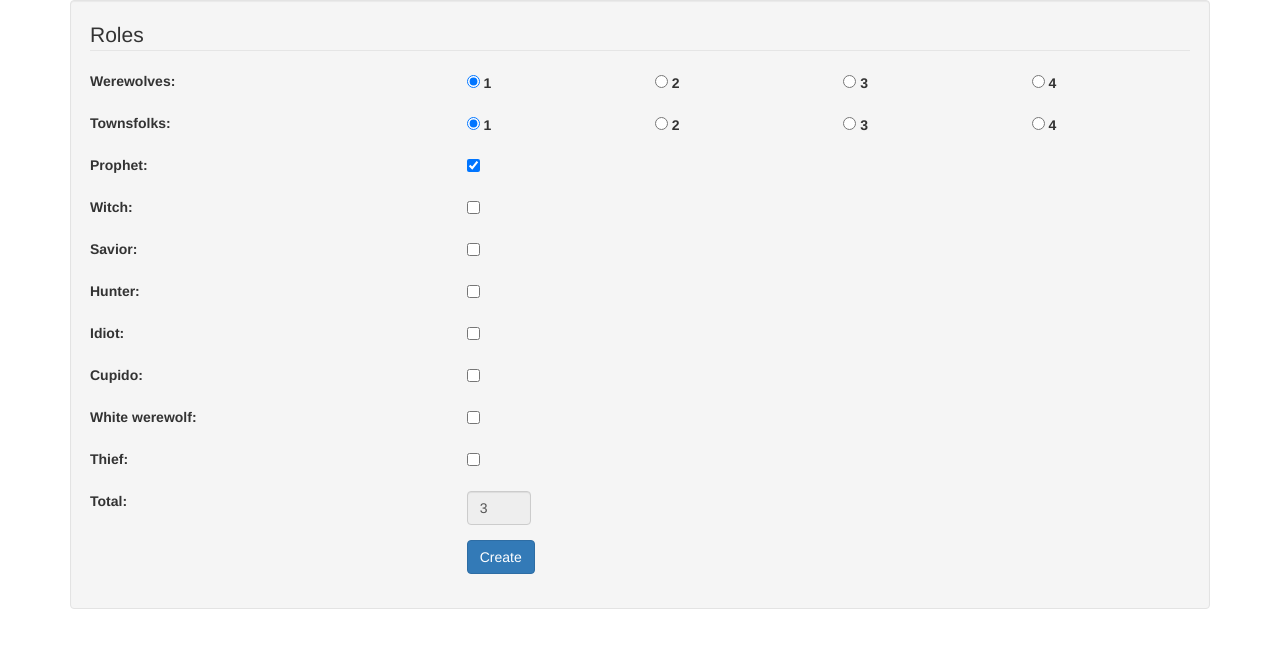
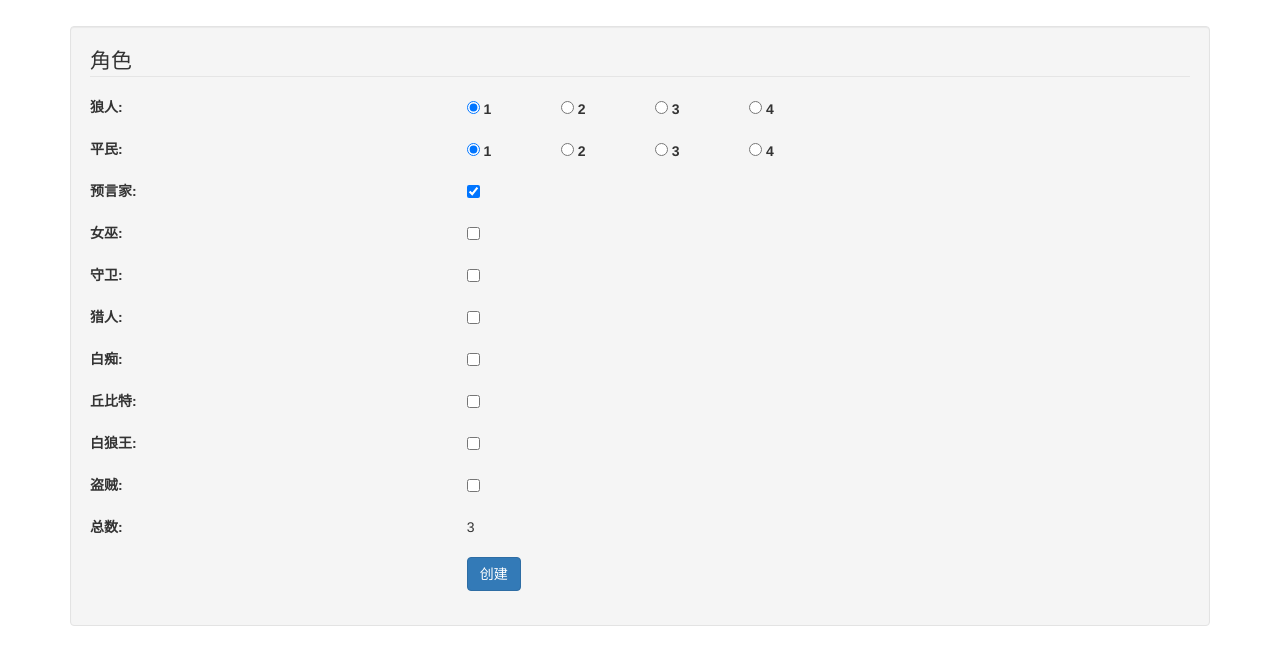
Before and after one commit to shipingTU/werewolf, a PHP site: page /createGame.php in a window 1280 px wide. Shown: the top 665 px of the page. Run offline with PHP 8.4, Linux system fonts and the light colour scheme.

Commit message:
delete game is OK and start to create game

```diff
--- a/createGame.php
+++ b/createGame.php
@@ -1,41 +1,39 @@
 <!DOCTYPE html>
-<html lang="en">
+<html>
   <head>
     <meta charset="utf-8">
     <meta name="viewport" content="width=device-width, initial-scale=1">
-    <title>Create game</title>
+    <title>创建游戏</title>
 
-    <!--link rel="icon" href="./source/favicon.ico"-->
     <link href="css/bootstrap.min.css" rel="stylesheet">
     <script src="js/jquery-1.11.1.min.js" type="text/javascript"></script>
     <script src="js/createGame.js" type="text/javascript"></script>
   </head>
 
   <body>
-	<div class="container" id="main">
+	<div class="container" id="main" style="margin-top:2%">
 		<div class="well bs-component">
-			<form id="gameForm" action="func/createPost.php" method="post">
-				<fieldset>
-					<legend>Roles</legend>
-					<!--Werewolf-->
+			<legend>角色</legend>
+
+			<!--Werewolves-->
 			<div class="form-group row">
-					    <label class="col-xs-4 col-form-label">Werewolves:</label>
-					    	<div class="col-xs-2 form-check form-check-inline">
+			    <label class="col-xs-4 col-form-label">狼人:</label>
+			    	<div class="col-xs-1 form-check form-check-inline">
 						<label class="form-check-label">
 					    	<input class="form-check-input" type="radio" name="sumWerewolves" value="1" checked> 1
 						</label>
 					</div>
-							<div class="col-xs-2 form-check form-check-inline">
+					<div class="col-xs-1 form-check form-check-inline">
 						<label class="form-check-label">
 							<input class="form-check-input" type="radio" name="sumWerewolves" value="2"> 2
 						</label>
 					</div>
-							<div class="col-xs-2 form-check form-check-inline">
+					<div class="col-xs-1 form-check form-check-inline">
 						<label class="form-check-label">
 							<input class="form-check-input" type="radio" name="sumWerewolves" value="3"> 3
 						</label>
 					</div>
-							<div class="col-xs-2 form-check form-check-inline">
+					<div class="col-xs-1 form-check form-check-inline">
 						<label class="form-check-label">
 							<input class="form-check-input" type="radio" name="sumWerewolves" value="4"> 4
 						</label>
@@ -44,23 +42,23 @@
 
 			<!--Townsfolks-->
 			<div class="form-group row">
-					    <label class="col-xs-4 col-form-label">Townsfolks:</label>
-					    	<div class="col-xs-2 form-check form-check-inline">
+			    <label class="col-xs-4 col-form-label">平民:</label>
+			    	<div class="col-xs-1 form-check form-check-inline">
 						<label class="form-check-label">
 					    	<input class="form-check-input" type="radio" name="sumTownsfolks" value="1" checked> 1
 						</label>
 					</div>
-							<div class="col-xs-2 form-check form-check-inline">
+					<div class="col-xs-1 form-check form-check-inline">
 						<label class="form-check-label">
 							<input class="form-check-input" type="radio" name="sumTownsfolks" value="2"> 2
 						</label>
 					</div>
-							<div class="col-xs-2 form-check form-check-inline">
+					<div class="col-xs-1 form-check form-check-inline">
 						<label class="form-check-label">
 							<input class="form-check-input" type="radio" name="sumTownsfolks" value="3"> 3
 						</label>
 					</div>
-							<div class="col-xs-2 form-check form-check-inline">
+					<div class="col-xs-1 form-check form-check-inline">
 						<label class="form-check-label">
 							<input class="form-check-input" type="radio" name="sumTownsfolks" value="4"> 4
 						</label>
@@ -69,7 +67,7 @@
 
 			<!--Prophet-->
 			<div class="form-group row">
-						<label class="col-xs-4 col-form-label">Prophet:</label>
+				<label class="col-xs-4 col-form-label">预言家:</label>
 				<div class="col-xs-8 form-check form-check-inline">
 					<label class="form-check-label">
 						<input class="form-check-input" type="checkbox" name="usedProphet" id="usedProphet" checked>
@@ -79,7 +77,7 @@
 
 			<!--Witch-->
 			<div class="form-group row">
-						<label class="col-xs-4 col-form-label">Witch:</label>
+				<label class="col-xs-4 col-form-label">女巫:</label>
 				<div class="col-xs-8 form-check form-check-inline">
 					<label class="form-check-label">
 						<input class="form-check-input" type="checkbox" name="usedWitch" id="usedWitch">
@@ -89,7 +87,7 @@
 
 			<!--Savior-->
 			<div class="form-group row">
-						<label class="col-xs-4 col-form-label">Savior:</label>
+				<label class="col-xs-4 col-form-label">守卫:</label>
 				<div class="col-xs-8 form-check form-check-inline">
 					<label class="form-check-label">
 						<input class="form-check-input" type="checkbox" name="usedSavior" id="usedSavior">
@@ -99,7 +97,7 @@
 
 			<!--Hunter-->
 			<div class="form-group row">
-						<label class="col-xs-4 col-form-label">Hunter:</label>
+				<label class="col-xs-4 col-form-label">猎人:</label>
 				<div class="col-xs-8 form-check form-check-inline">
 					<label class="form-check-label">
 						<input class="form-check-input" type="checkbox" name="usedHunter" id="usedHunter">
@@ -109,7 +107,7 @@
 
 			<!--Idiot-->
 			<div class="form-group row">
-						<label class="col-xs-4 col-form-label">Idiot:</label>
+				<label class="col-xs-4 col-form-label">白痴:</label>
 				<div class="col-xs-8 form-check form-check-inline">
 					<label class="form-check-label">
 						<input class="form-check-input" type="checkbox" name="usedIdiot" id="usedIdiot">
@@ -119,7 +117,7 @@
 
 			<!--Cupido-->
 			<div class="form-group row">
-						<label class="col-xs-4 col-form-label">Cupido:</label>
+				<label class="col-xs-4 col-form-label">丘比特:</label>
 				<div class="col-xs-8 form-check form-check-inline">
 					<label class="form-check-label">
 						<input class="form-check-input" type="checkbox" name="usedCupido" id="usedCupido">
@@ -129,7 +127,7 @@
 
 			<!--White werewolf-->
 			<div class="form-group row">
-						<label class="col-xs-4 col-form-label">White werewolf:</label>
+				<label class="col-xs-4 col-form-label">白狼王:</label>
 				<div class="col-xs-8 form-check form-check-inline">
 					<label class="form-check-label">
 						<input class="form-check-input" type="checkbox" name="usedWwerewolf" id="usedWwerewolf">
@@ -139,7 +137,7 @@
 
 			<!--Thief-->
 			<div class="form-group row">
-						<label class="col-xs-4 col-form-label">Thief:</label>
+				<label class="col-xs-4 col-form-label">盗贼:</label>
 				<div class="col-xs-8 form-check form-check-inline">
 					<label class="form-check-label">
 						<input class="form-check-input" type="checkbox" name="usedThief" id="usedThief">
@@ -148,19 +146,18 @@
 			</div>
 
 			<div class="form-group row">
-				    	<label class="col-xs-4 col-form-label">Total:</label>
-				    		<div class="col-xs-1">
-				      			<input class="form-control" name="sumAll" id="sumAll" readonly>
+		    	<label class="col-xs-4 col-form-label">总数:</label>
+		    		<div class="col-xs-8">
+		      			<span name="sumAll" id="sumAll"></span>
 		    		</div>
 		    	</label>
 		  	</div>
 
 		  	<div class="form-group row">
 		    	<div class="col-xs-4 col-xs-offset-4">
-				        	<button id="createGame" type="submit" class="btn btn-primary">Create</button>
+		        	<button id="createGame" type="button" class="btn btn-primary">创建</button>
 		    	</div>
 		    </div>
-			</form>
 		</div>
 	</div>
   </body>
--- a/game.php
+++ b/game.php
@@ -1,5 +1,5 @@
 <!DOCTYPE html>
-<html lang="en">
+<html>
 	<head>
     	<meta charset="utf-8">
     	<meta name="viewport" content="width=device-width, initial-scale=1">
--- a/js/createGame.js
+++ b/js/createGame.js
@@ -1,6 +1,6 @@
 $(document).ready(function(){
 	var sum=3;
-	$("#sumAll").val(sum);
+	$("#sumAll").text(sum);
 
 	$("input").change(function () {
 		sum=0;
@@ -22,7 +22,7 @@ $(document).ready(function(){
 			sum++;
 		if ( $("#usedThief").is(':checked') )
 			sum++;
-		$("#sumAll").val(sum);
+		$("#sumAll").text(sum);
 	});
 
 	/*$("#createGame").click(function () {
```
Also changed, not shown: func/deleteGame.php (added, +7 -0 lines), index.php (+28 -4 lines), js/enterGame.js (+23 -3 lines). Lines whose indentation alone changed are shown as unchanged.
